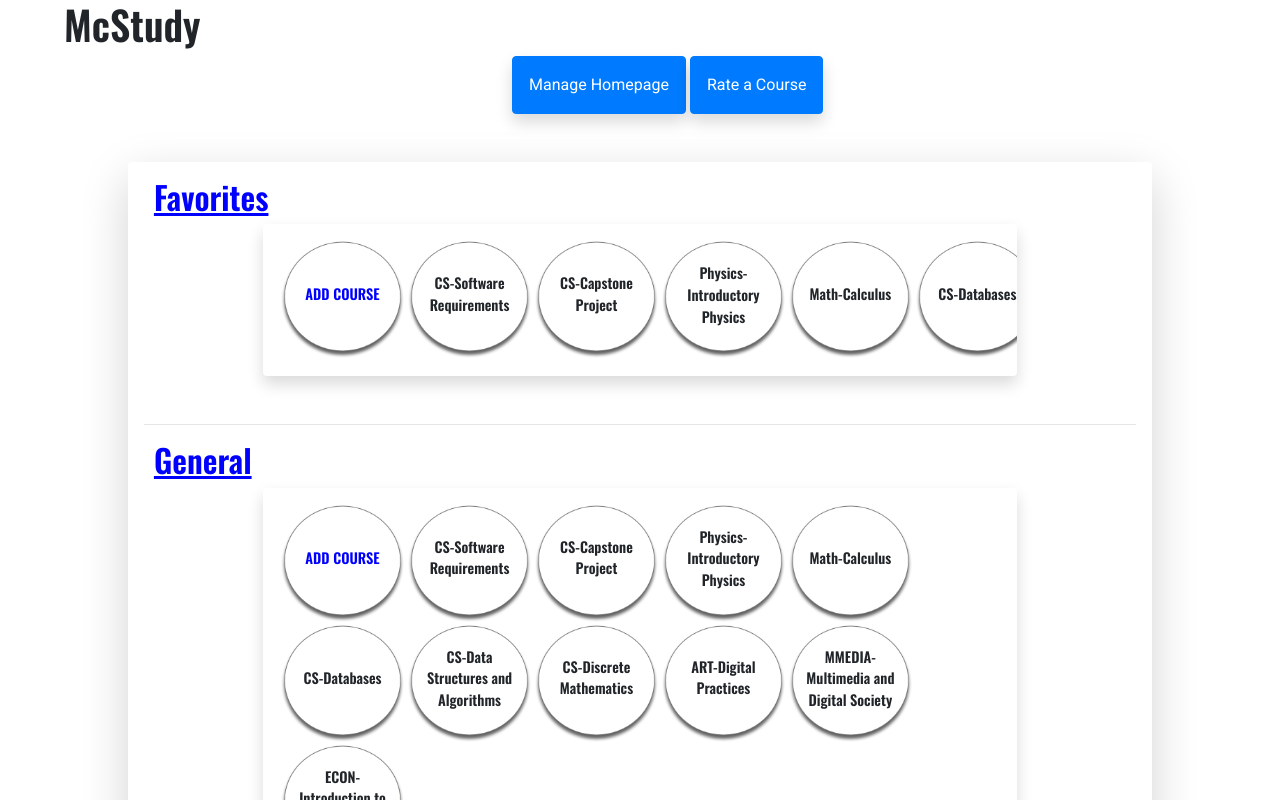
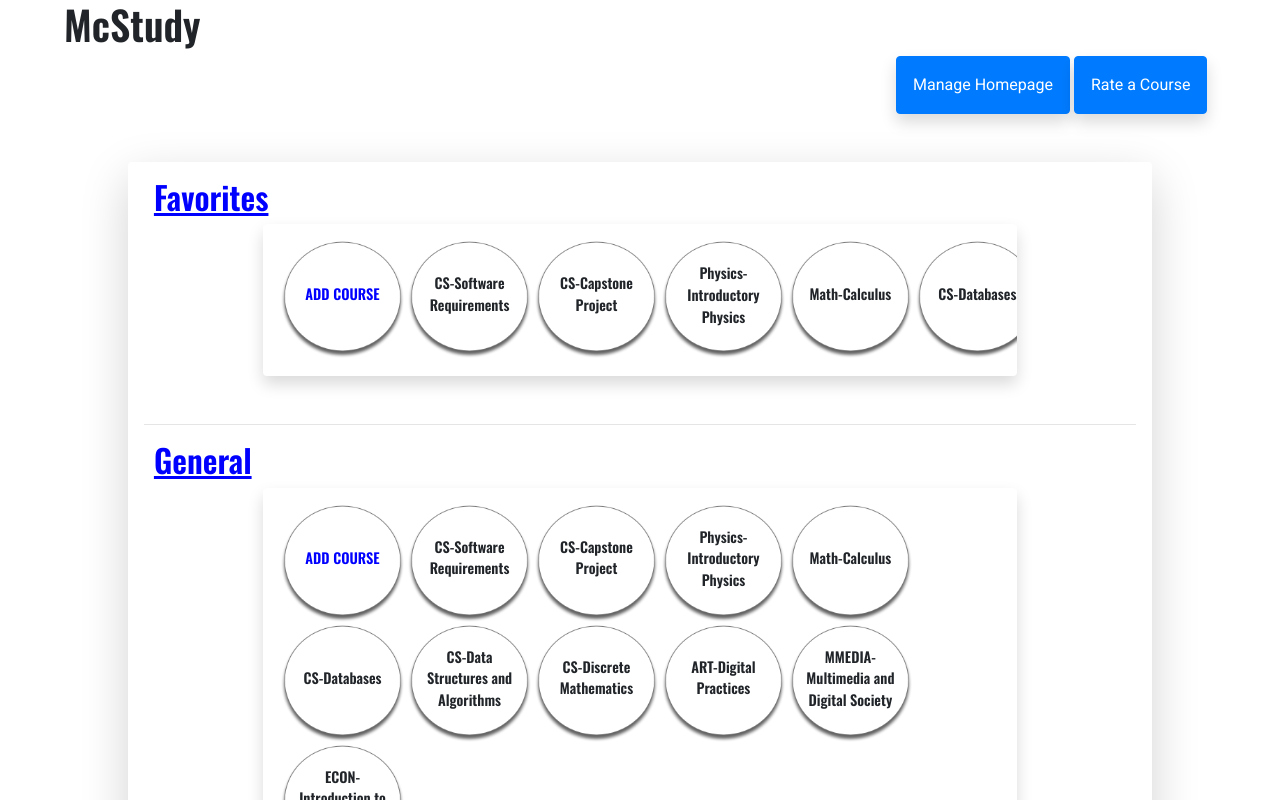
Before and after one commit to Behzadkha/4hc3project, a React (Create React App) app in the folder mcstudy/: page / in a window 1280 px wide. Shown: the top 800 px of the page. Built offline with nearby package versions, Linux system fonts and the light colour scheme.

Commit message:
manage homepage and ratecourse padding fixed

```diff
--- a/mcstudy/src/Components/Homepage.js
+++ b/mcstudy/src/Components/Homepage.js
@@ -18,7 +18,7 @@ export default class Homepage extends Component {
         return (
             <div>
                 <h1 id="HomepageTitle">McStudy</h1>
-                <div style={{ marginLeft: "40%" }}>
+                <div style={{paddingLeft : "70%" }}>
                     <Button variant="primary" className="shadow p-3 mb-5 rounded" id="HomepageButtons" onClick={() => { this.setState({ manageHomepage: true }) }}>Manage Homepage</Button>
                     <Button variant="primary" className="shadow p-3 mb-5 rounded ml-1" id="HomepageButtons">Rate a Course</Button>
                 </div>
```
